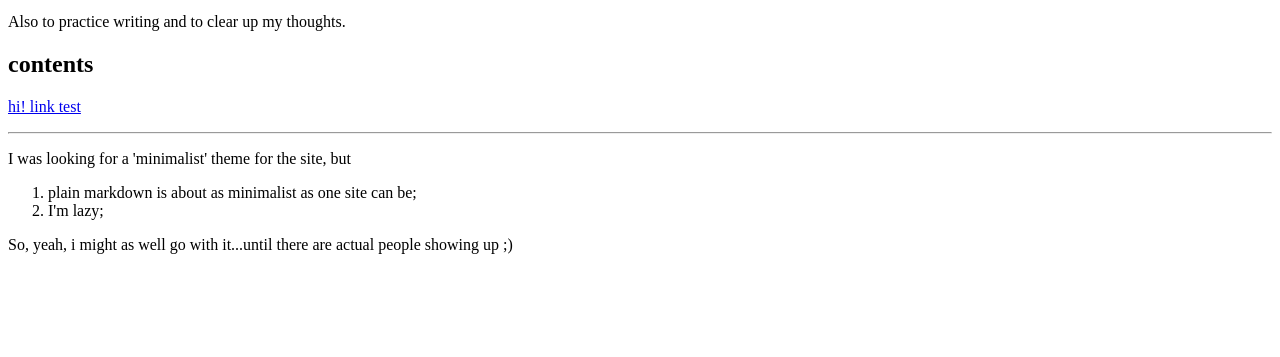
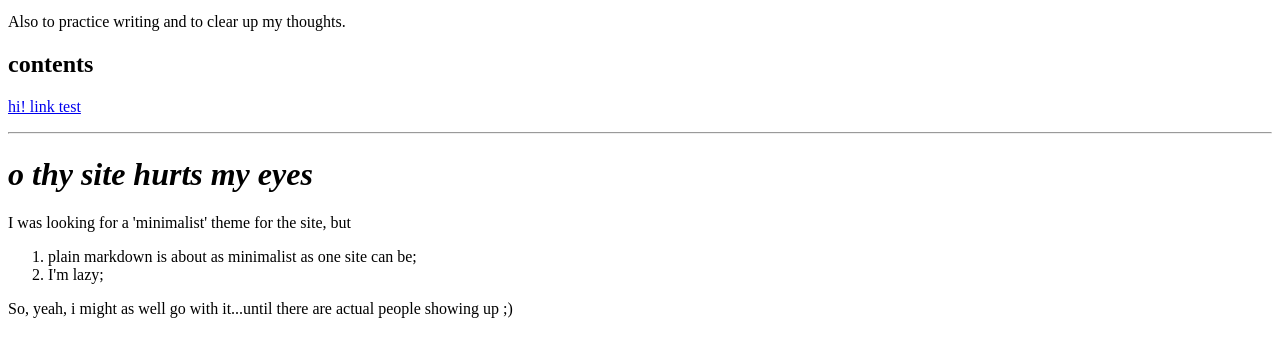
Before and after one commit to KevinYYeh/KevinYYeh.github.io, a plain HTML site: page index.html in a window 1280 px wide. Shown: the part 87-444 px from the top of the page. Drawn offline with Linux system fonts and the light colour scheme.

Commit message:
forget to add html

```diff
--- a/index.html
+++ b/index.html
@@ -10,6 +10,8 @@
 
 <hr />
 
+<h1><em>o thy site hurts my eyes</em></h1>
+
 <p>I was looking for a 'minimalist' theme for the site, but </p>
 
 <ol>
```
